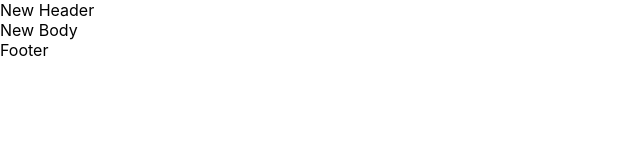
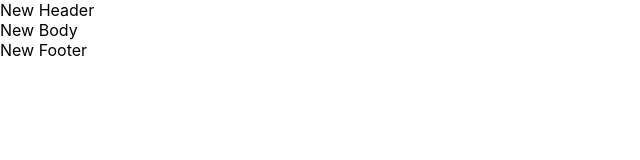
Before and after one commit to mayakovslky/micro-tasks-1, a React (Create React App) app: page / in a window 1280 px wide. Shown: the top 160 px of the page, without its empty margins (0-640 px from the left). Built offline with nearby package versions, Linux system fonts and the light colour scheme.

Commit message:
Add props for Footer

```diff
--- a/src/Site/Footer.tsx
+++ b/src/Site/Footer.tsx
@@ -1,9 +1,13 @@
 import React from "react";
 
-export const Footer = () => {
+type FooterPropsType = {
+    titleForFooter: string
+}
+
+export const Footer = (props: FooterPropsType) => {
     return(
         <div>
-            Footer
+            {props.titleForFooter}
         </div>
     )
 }
```
